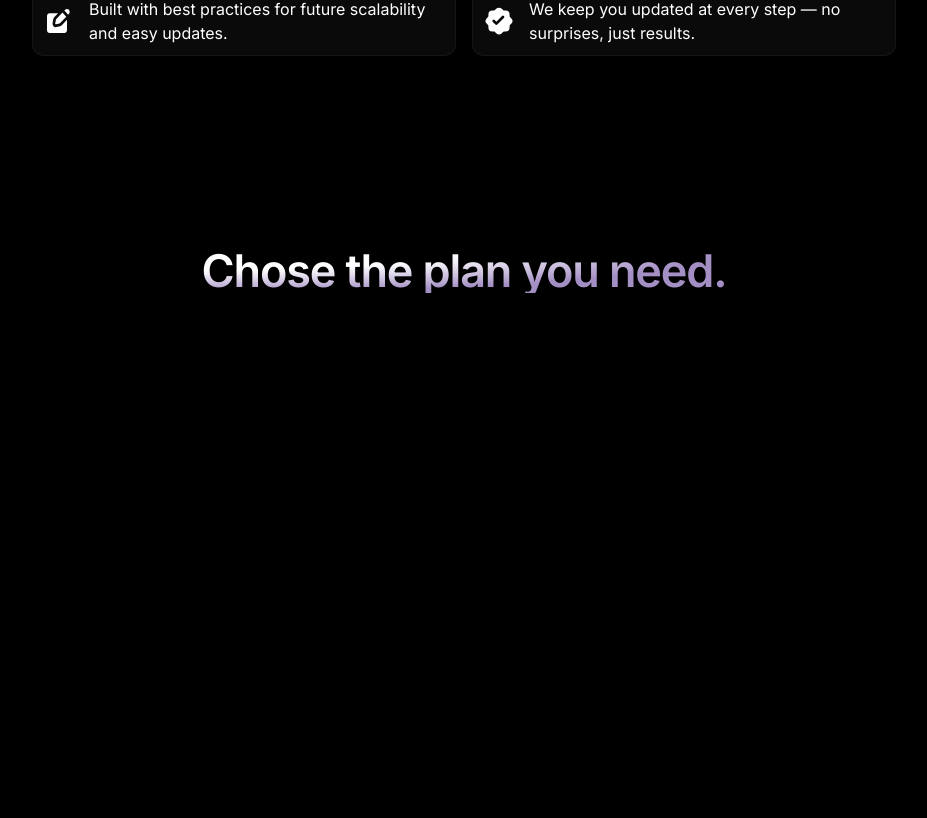
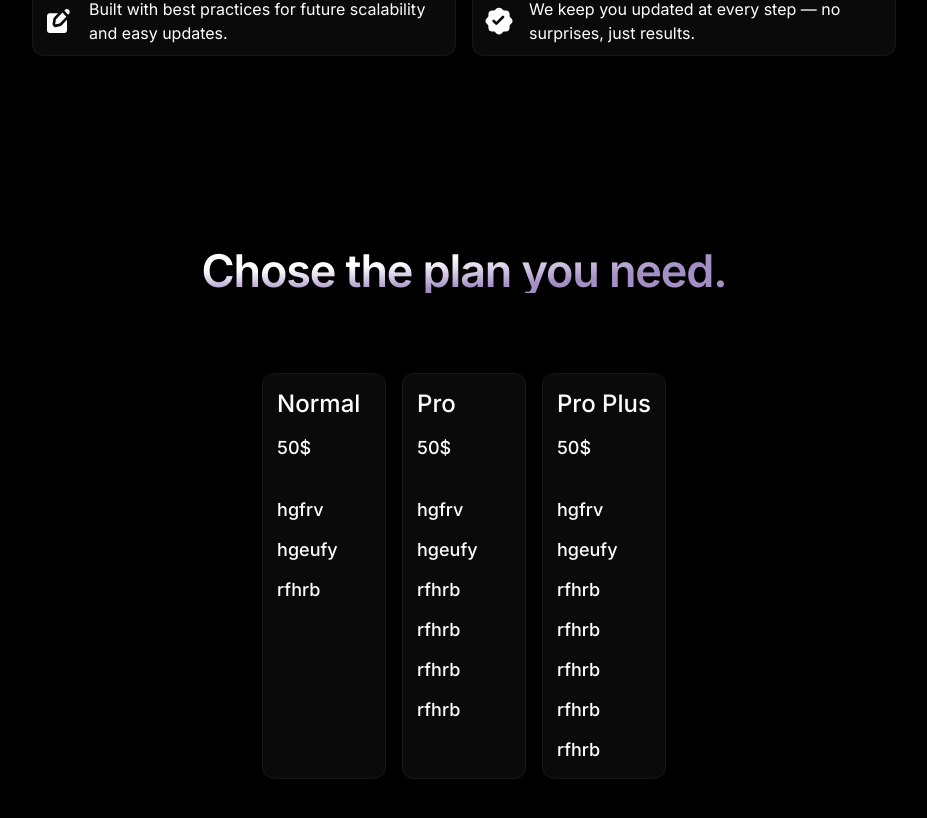
Before and after one commit to SaadAnna/Codew.v.1, a Next.js app: page / in a window 1280 px wide. Shown: the part 1978-2796 px from the top of the page, without its empty margins (176-1103 px from the left). Before the commit the page ends 2367 px from the top, so only its background shows below. Built offline with nearby package versions, Linux system fonts and the light colour scheme.

Commit message:
Complete the pricing section

```diff
--- a/app/sections/Pricing.tsx
+++ b/app/sections/Pricing.tsx
@@ -1,7 +1,7 @@
 const Pricings = [
   {
     id: 1,
-        tile: "Normal",
+    title: "Normal",
     price: "50$",
     featuresone: "hgfrv",
     featuretwo: "hgeufy",
@@ -11,7 +11,7 @@ const Pricings = [
     id: 2,
     title: "Pro",
     price: "50$",
-        generale:"All normal plan features",
+    generale: "All normal plan features",
     featuresone: "hgfrv",
     featuretwo: "hgeufy",
     featurethree: "rfhrb",
@@ -32,16 +32,57 @@ const Pricings = [
     featuresix: "rfhrb",
     featureseven: "rfhrb",
   },
-]
+];
 export const Pricing = () => {
   return (
     <section className="py-24">
-
       <div className="px-4 lg:max-w-4xl max-w-4xl mx-auto flex flex-col items-center gap-14">
         <div className="text-4xl md:text-[45px] mx-auto md:leading-none max-w-2xl font-semibold tracking-tight bg-white bg-[radial-gradient(100%_100%_at_top_left,white,white,rgb(74,32,138,.5))] text-transparent bg-clip-text text-center">
-    Chose the plan you need.        </div>
+          Chose the plan you need.{" "}
+
+      </div>
+      <div className="mt-6 grid grid-cols-1 gap-4 sm:grid-cols-2 lg:grid-cols-3">
+      {Pricings.map((pricing) => (
+  <div
+  key={pricing.id}
+  className="flex flex-col relative  text-start justify-start gap-3.5 p-3.5 bg-neutral-950 border border-white/5 rounded-xl cursor-pointer transition-300 hover:bg-white/4"
+>
+
+<div className="text-2xl text-white font-medium">
+    {pricing.title}
+</div>
+<div className="text-lg text-white font-medium">
+    {pricing.price}
+</div>
+<div className="flex flex-col mt-5 gap-3">
+
+<div className="text-lg text-whit/20 font-medium">
+  {pricing.featuresone}
+</div>
+<div className="text-lg text-whit/20 font-medium">
+  {pricing.featuretwo}
+</div>
+<div className="text-lg text-whit/20 font-medium">
+  {pricing.featurethree}
+</div>
+<div className="text-lg text-whit/20 font-medium">
+  {pricing.featurefour}
+</div>
+<div className="text-lg text-whit/20 font-medium">
+  {pricing.featurefive}
+</div>
+<div className="text-lg text-whit/20 font-medium">
+  {pricing.featuresix}
+</div>
+<div className="text-lg text-whit/20 font-medium">
+  {pricing.featureseven}
+</div>
+</div>
+</div>
+ ))}
+      </div>
       </div>
     </section>
-    )
-}
+  );
+};
 export default Pricing;
```
Lines whose indentation alone changed are shown as unchanged.
